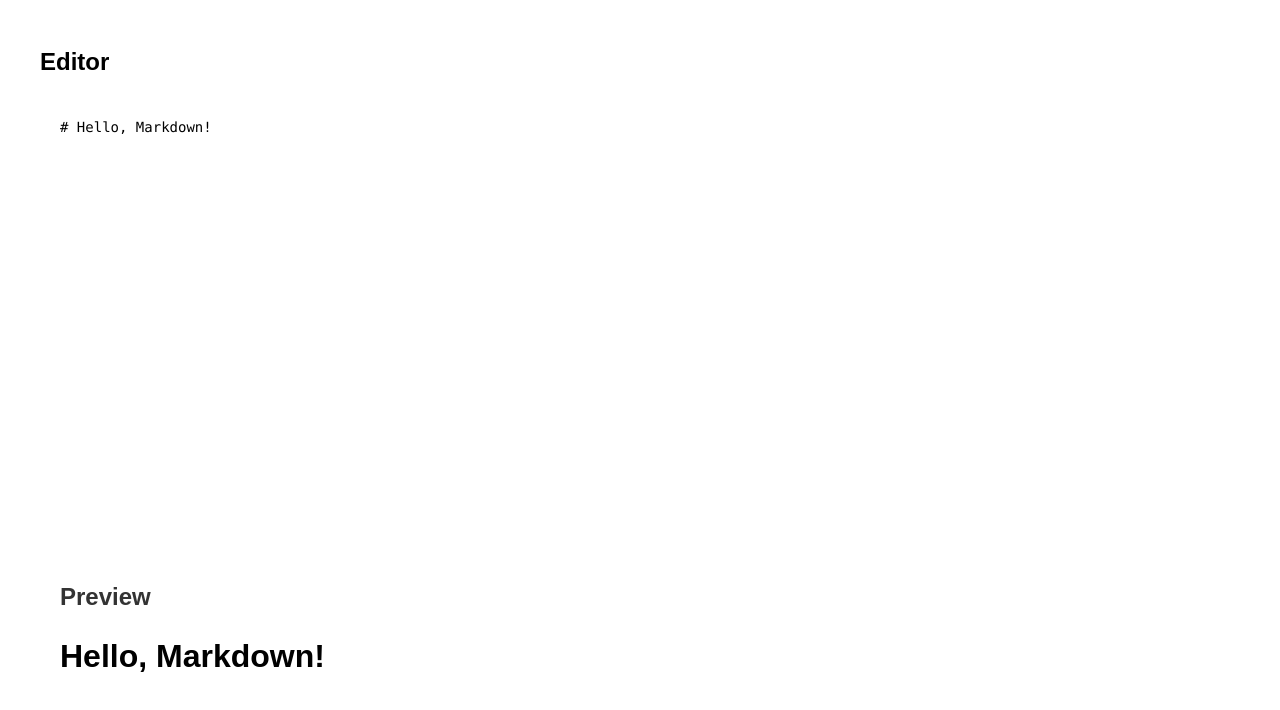
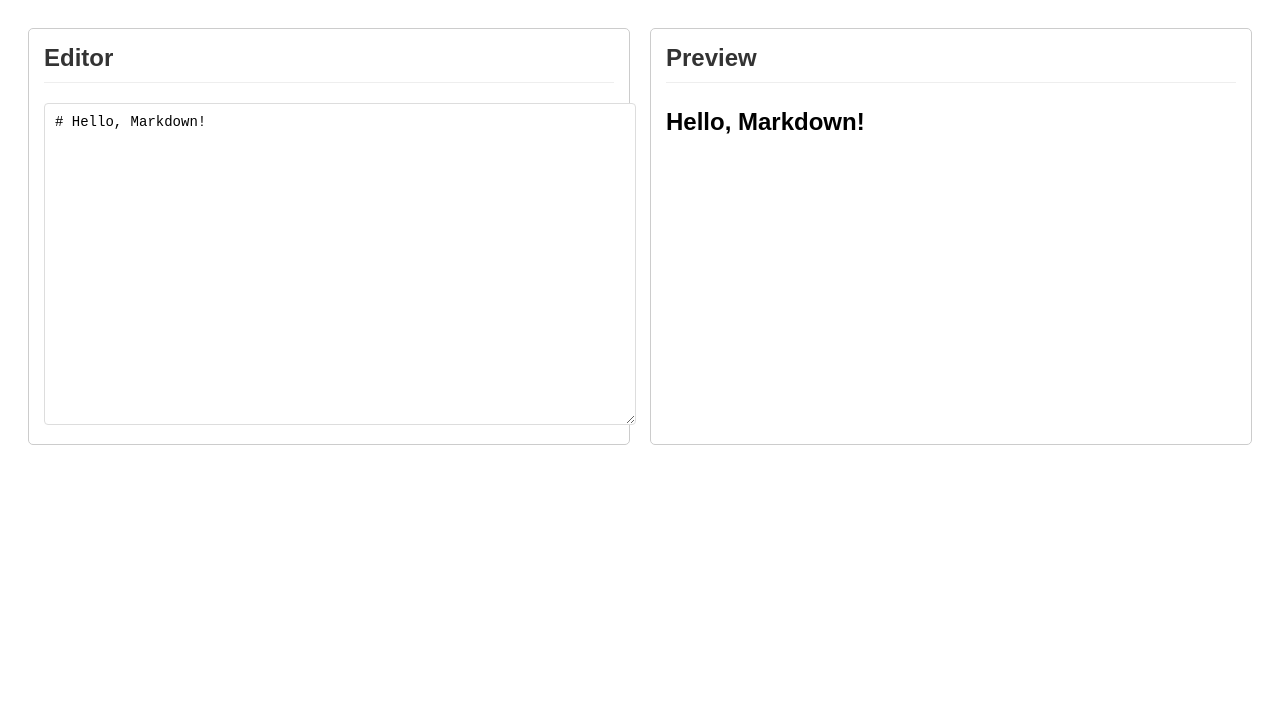
Before and after one commit to acciojob/markdown-Satyam722, a React app: page / in a window 1280 px wide. Shown: the top 710 px of the page. Built offline with nearby package versions, Linux system fonts and the light colour scheme.

Commit message:
Update App.css

```diff
--- a/src/styles/App.css
+++ b/src/styles/App.css
@@ -1,131 +1,76 @@
 .app {
+  padding: 20px;
   font-family: Arial, sans-serif;
-  max-width: 1200px;
-  margin: 0 auto;
-  padding: 20px;
-}
-
-.app h1 {
-  text-align: center;
-  color: #333;
-  margin-bottom: 30px;
-  padding-bottom: 15px;
-  border-bottom: 2px solid #eee;
 }
 
 .loading {
   text-align: center;
-  padding: 40px;
+  padding: 50px;
   font-size: 20px;
   color: #666;
-  background-color: #f9f9f9;
-  border-radius: 8px;
-  margin: 20px 0;
-  animation: blink 1.5s infinite;
 }
 
-@keyframes blink {
-  0%, 100% { opacity: 1; }
-  50% { opacity: 0.5; }
+.container {
+  display: flex;
+  gap: 20px;
+  min-height: 400px;
 }
 
-.editor-container {
-  display: grid;
-  grid-template-columns: 1fr 1fr;
-  gap: 20px;
-  min-height: 500px;
+.editor, .preview {
+  flex: 1;
+  border: 1px solid #ccc;
+  border-radius: 5px;
+  padding: 15px;
 }
 
-@media (max-width: 768px) {
-  .editor-container {
-    grid-template-columns: 1fr;
-  }
-}
-
-.editor-section, .preview-section {
-  border: 1px solid #ddd;
-  border-radius: 8px;
-  overflow: hidden;
-  background: white;
-  box-shadow: 0 2px 10px rgba(0,0,0,0.1);
-}
-
-.editor-section h2, .preview-section h2 {
-  background: #f5f5f5;
-  margin: 0;
-  padding: 15px;
-  border-bottom: 1px solid #ddd;
+.editor h2, .preview h2 {
+  margin-top: 0;
   color: #333;
-  font-size: 18px;
+  border-bottom: 1px solid #eee;
+  padding-bottom: 10px;
 }
 
 .textarea {
   width: 100%;
-  height: 400px;
-  padding: 20px;
-  border: none;
-  resize: none;
-  font-family: 'Monaco', 'Menlo', 'Ubuntu Mono', monospace;
+  height: 300px;
+  padding: 10px;
+  border: 1px solid #ddd;
+  border-radius: 4px;
+  font-family: monospace;
   font-size: 14px;
-  line-height: 1.6;
+  resize: vertical;
 }
 
-.textarea:focus {
-  outline: none;
-  background: #fafafa;
-}
-
-.preview {
-  height: 400px;
-  padding: 20px;
+.preview-content {
+  height: 300px;
   overflow-y: auto;
   line-height: 1.6;
 }
 
-.preview h1 {
-  font-size: 2em;
-  margin: 0 0 20px 0;
+.preview-content h1 {
+  font-size: 24px;
+  margin: 0 0 15px 0;
   color: #000;
-  border: none;
-  padding: 0;
-  text-align: left;
 }
 
-.preview h2 {
-  font-size: 1.5em;
-  margin: 18px 0 15px 0;
+.preview-content h2 {
+  font-size: 20px;
+  margin: 15px 0 10px 0;
   color: #333;
 }
 
-.preview h3 {
-  font-size: 1.3em;
-  margin: 16px 0 12px 0;
+.preview-content h3 {
+  font-size: 18px;
+  margin: 12px 0 8px 0;
   color: #444;
 }
 
-.preview h4 {
-  font-size: 1.1em;
-  margin: 14px 0 10px 0;
-  color: #555;
-}
-
-.preview p {
-  margin: 0 0 15px 0;
+.preview-content p {
+  margin: 0 0 10px 0;
   color: #333;
 }
 
-.preview strong {
+.preview-content strong {
   font-weight: bold;
   color: #000;
 }
-
-.preview em {
-  font-style: italic;
-  color: #555;
-}
-
-.preview br {
-  margin: 10px 0;
-  display: block;
-  content: "";
-}
```
